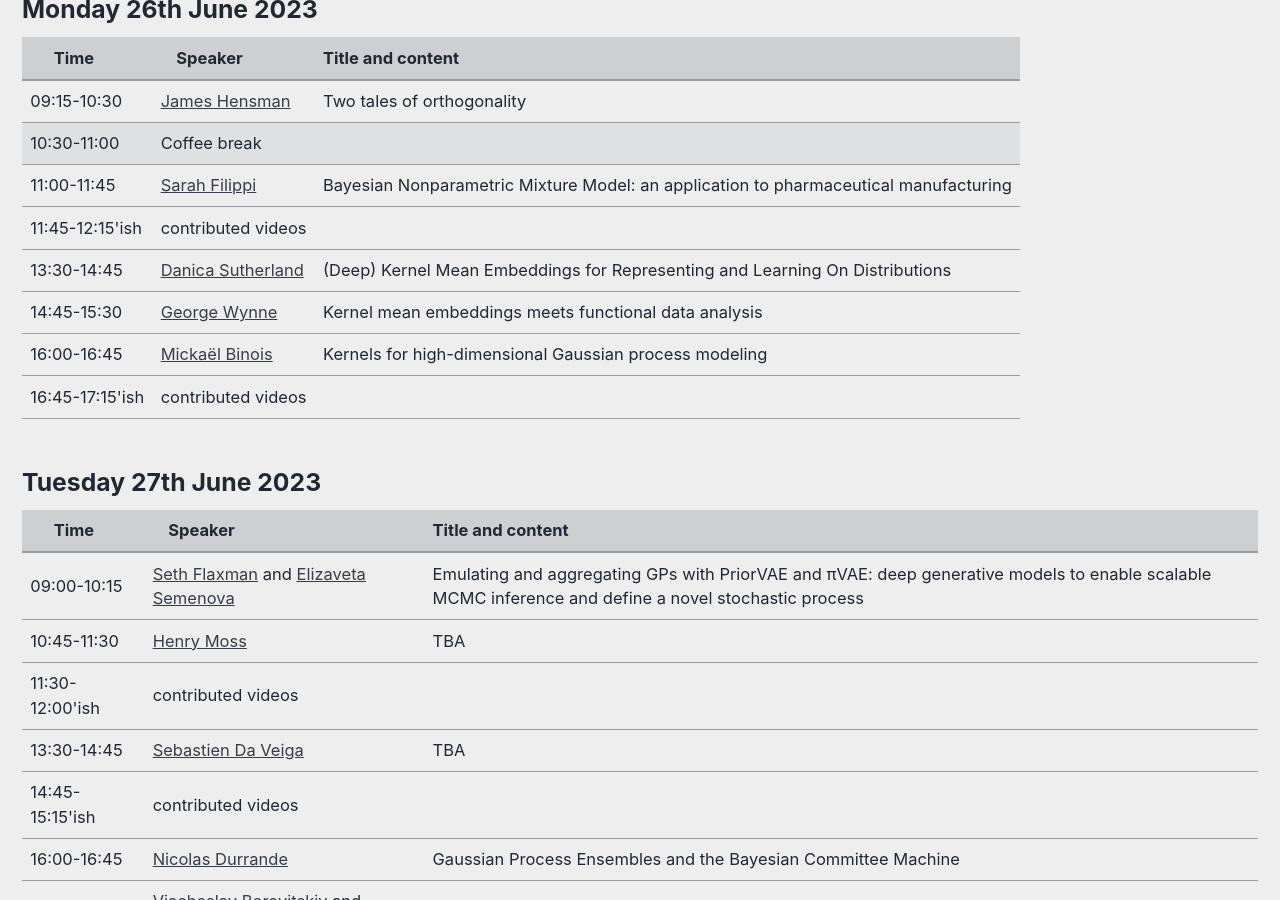
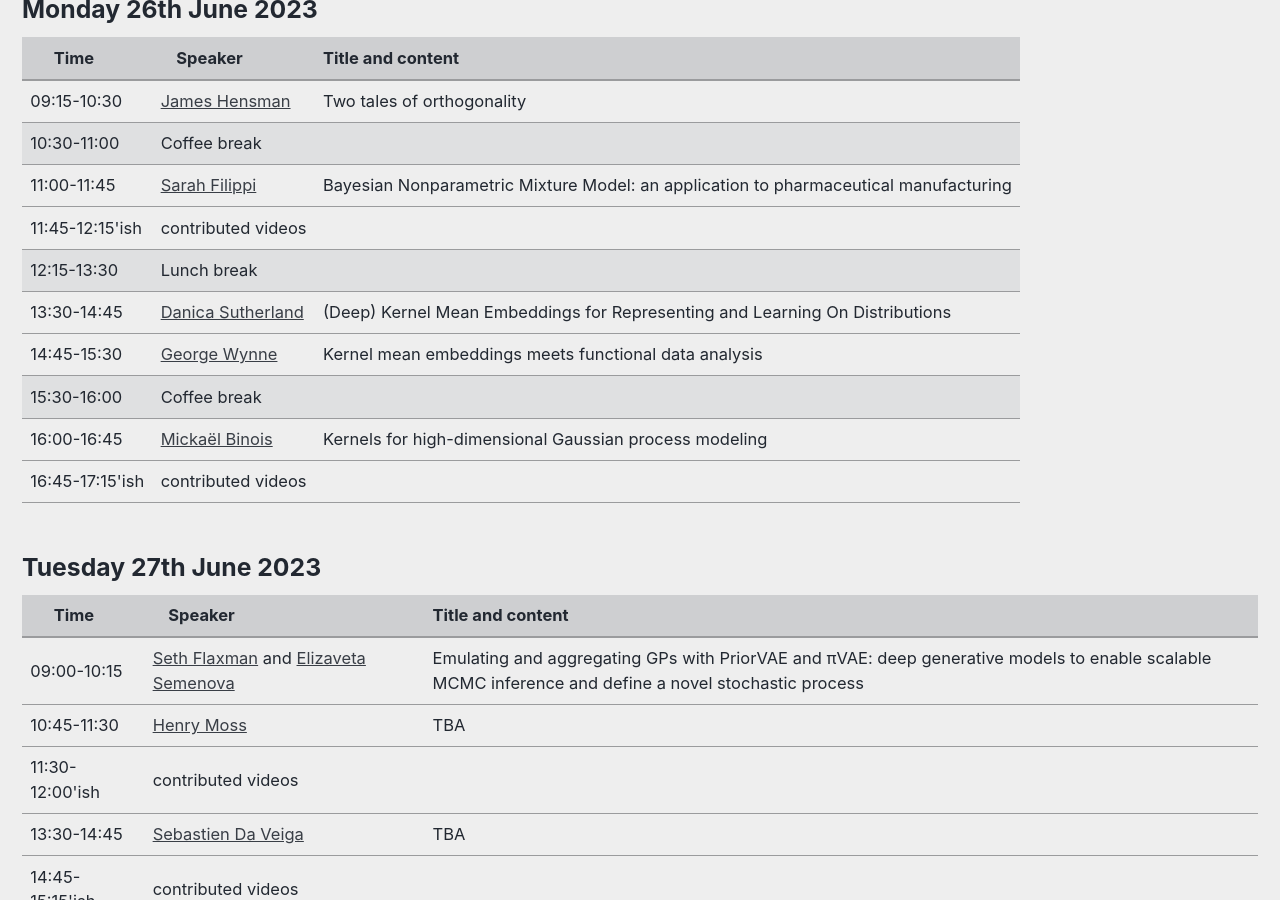
Before and after one commit to LIKE23-Bern/LIKE23-Bern.github.io, a Jekyll site: the page built from _pages/program.md, in a window 1280 px wide and 900 px high, scrolled down 693 px. Built offline with Jekyll 4.4.1, drawn with Linux system fonts in a browser that asks for light colours; cached includes are drawn as plain includes.

Commit message:
Update program.md

```diff
--- a/_pages/program.md
+++ b/_pages/program.md
@@ -72,6 +72,14 @@ The workshop's (on invitation only) program can be found [here](/program_worksho
 		<td>
 	    </td>
 	</tr>
+  <tr class="coffee-break">
+		<td> 12:15-13:30  </td>
+		<td>
+		    Lunch break
+		</td>
+		<td>
+		</td>
+	</tr>
     <tr>
 		<td> 13:30-14:45 </td>
 		<td>
@@ -89,6 +97,14 @@ The workshop's (on invitation only) program can be found [here](/program_worksho
 		<td>
 		    Kernel mean embeddings meets functional data analysis
 	    </td>
+	</tr>
+  <tr class="coffee-break">
+		<td> 15:30-16:00  </td>
+		<td>
+		    Coffee break
+		</td>
+		<td>
+		</td>
 	</tr>
     <tr>
 		<td> 16:00-16:45 </td>
```
